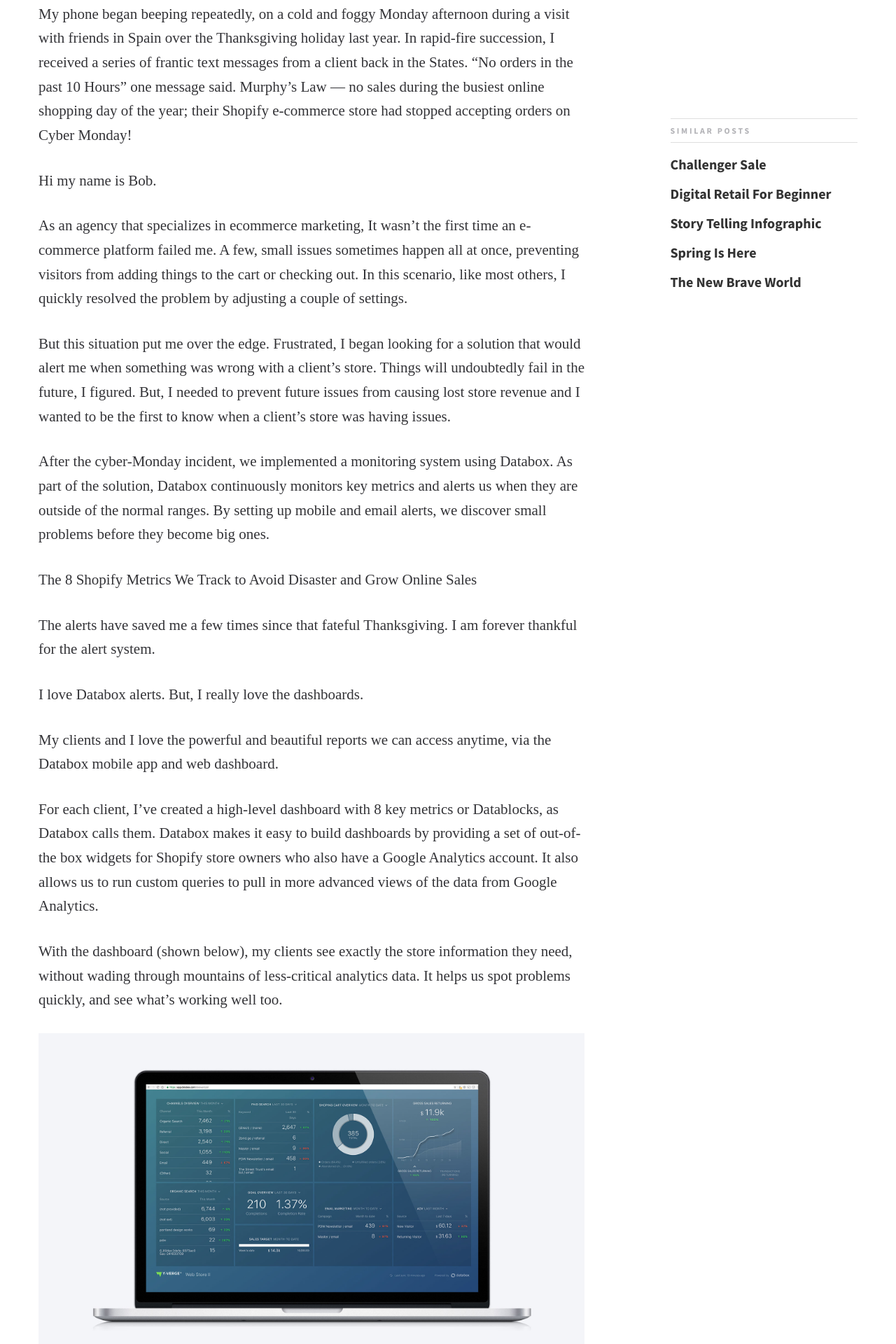
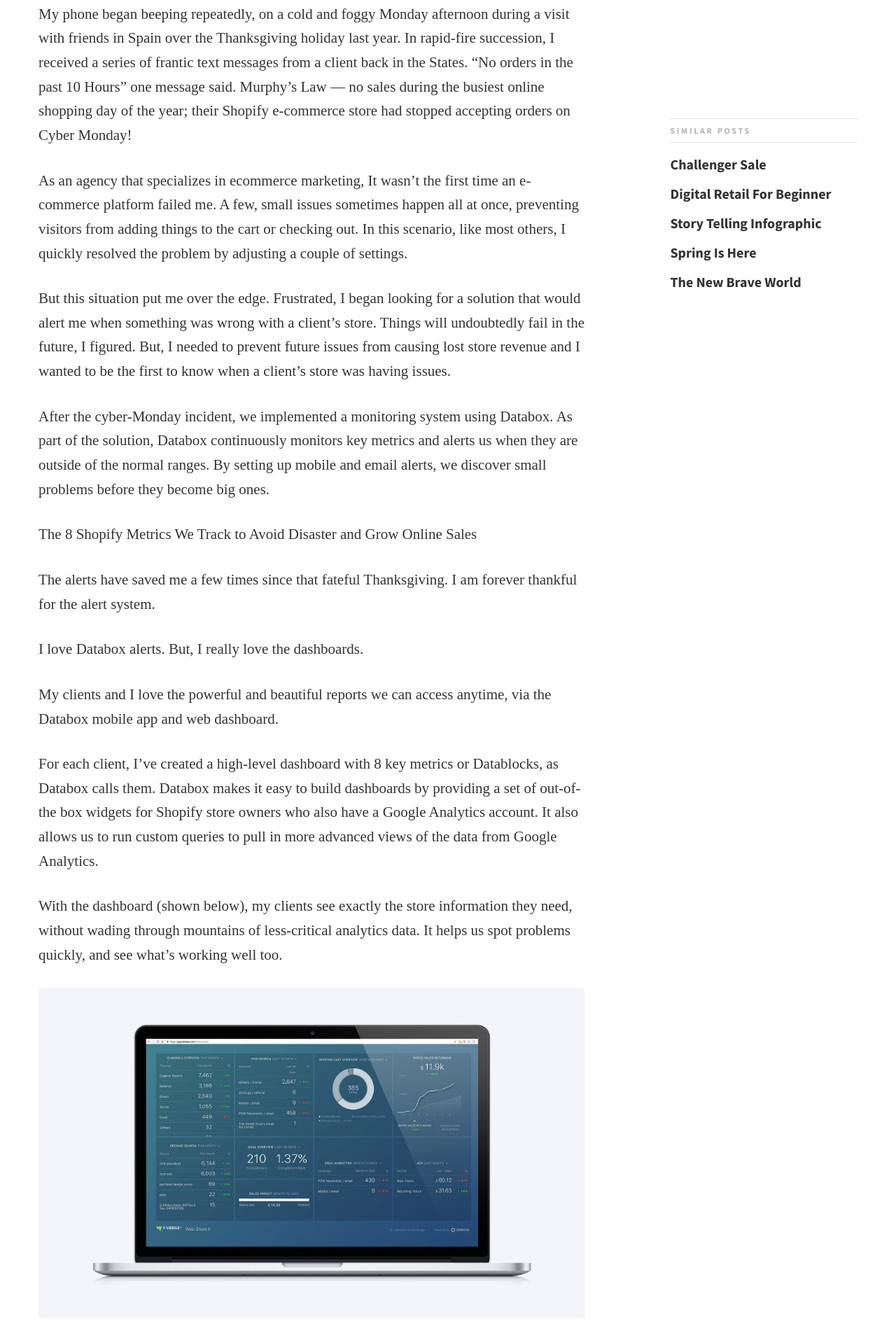
Before and after one commit to leonyeh8/leonyeh.com, a Jekyll site: the page built from _posts/2017-04-24-after-my-clients-shopify-store-failed-on-cyber-monday-i-did-this.md, in a window 1280 px wide. Shown: the part 614-2534 px from the top of the page at 70% size. Built offline with Jekyll 4.4.1, drawn with Linux system fonts in a browser that asks for light colours; some web fonts are replaced.

Commit message:
Updated '_posts/2017-04-24-after-my-clients-shopify-store-failed-on-cyber-monday-i-did-this.md' via CloudCannon

```diff
--- a/_posts/2017-04-24-after-my-clients-shopify-store-failed-on-cyber-monday-i-did-this.md
+++ b/_posts/2017-04-24-after-my-clients-shopify-store-failed-on-cyber-monday-i-did-this.md
@@ -17,8 +17,6 @@
 
 
 My phone began beeping repeatedly, on a cold and foggy Monday afternoon during a visit with friends in Spain over the Thanksgiving holiday last year. In rapid-fire succession, I received a series of frantic text messages from a client back in the States. “No orders in the past 10 Hours” one message said. Murphy’s Law — no sales during the busiest online shopping day of the year; their Shopify e-commerce store had stopped accepting orders on Cyber Monday!
-
-Hi my name is Bob.
 
 As an agency that specializes in ecommerce marketing, It wasn’t the first time an e-commerce platform failed me. A few, small issues sometimes happen all at once, preventing visitors from adding things to the cart or checking out. In this scenario, like most others, I quickly resolved the problem by adjusting a couple of settings.
 
```
